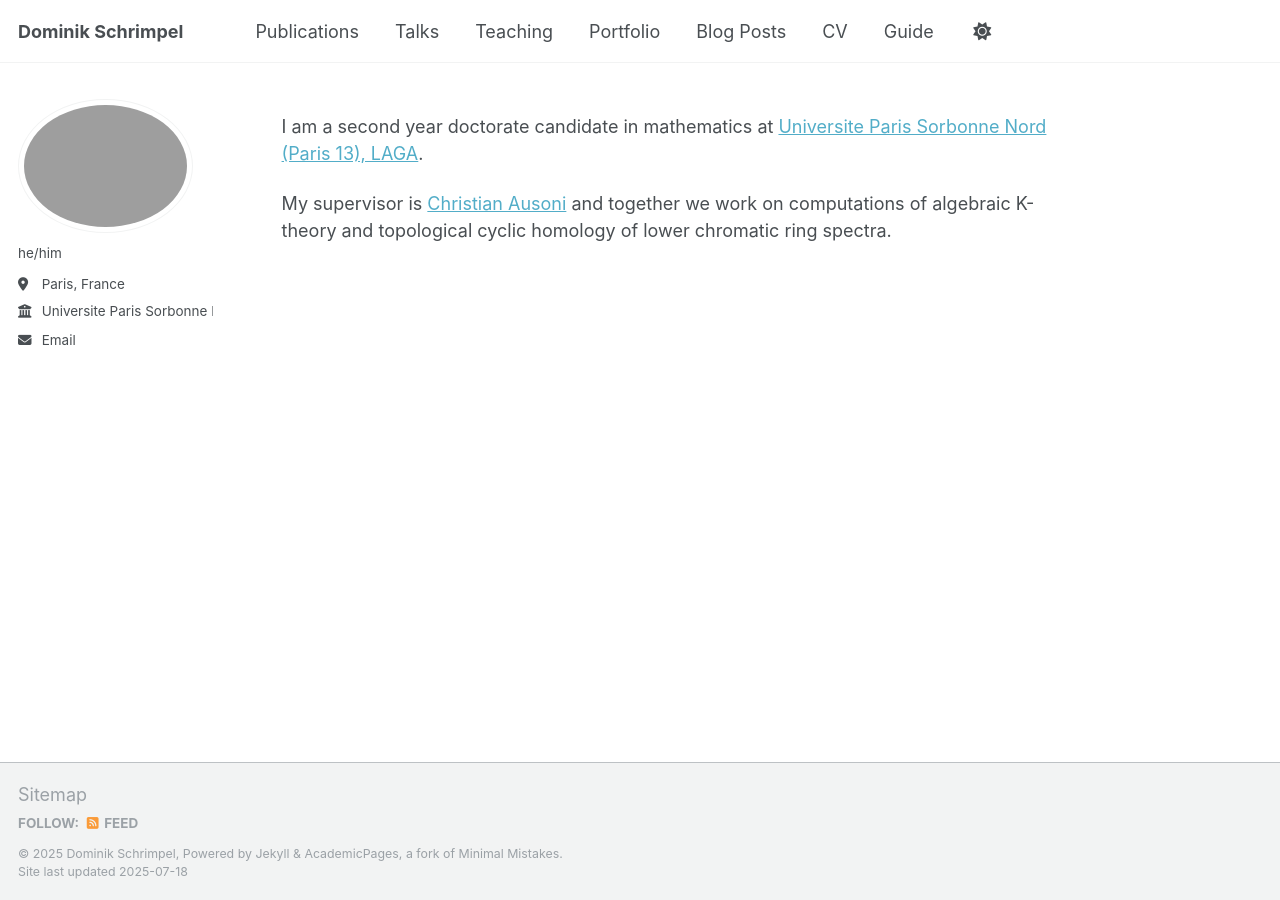
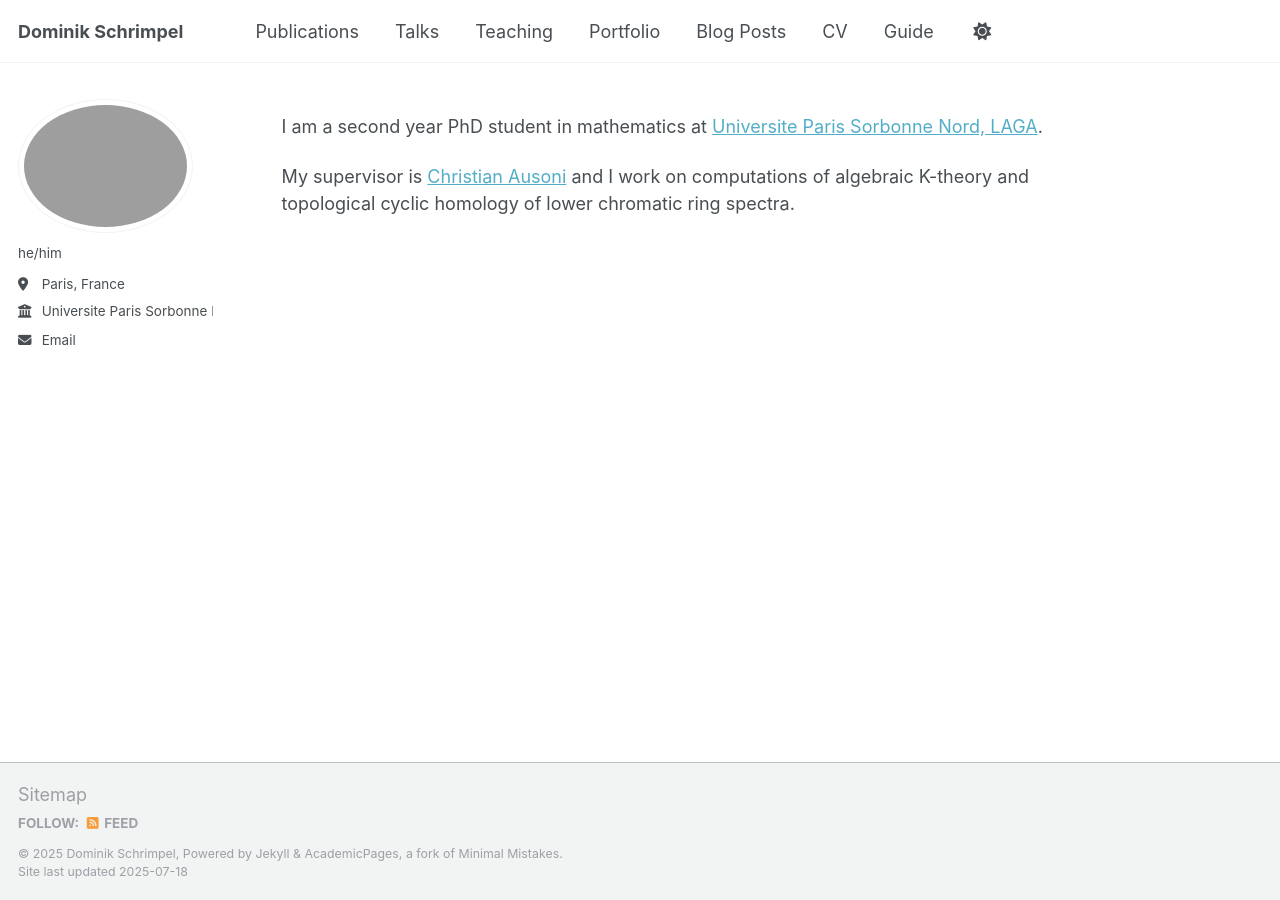
Before and after one commit to dominikschrimpel/dominik.schrimpel, a Jekyll site: the page built from _pages/about.md, in a window 1280 px wide. Built offline with Jekyll 4.4.1, drawn with Linux system fonts in a browser that asks for light colours; a script that is not in the unit is left out.

Commit message:
Update about.md

```diff
--- a/_pages/about.md
+++ b/_pages/about.md
@@ -7,6 +7,6 @@ redirect_from:
   - /about.html
 ---
 
-I am a second year doctorate candidate in mathematics at [Universite Paris Sorbonne Nord (Paris 13), LAGA](https://www.math.univ-paris13.fr/).
+I am a second year PhD student in mathematics at [Universite Paris Sorbonne Nord, LAGA](https://www.math.univ-paris13.fr/).
 
-My supervisor is [Christian Ausoni](https://www.math.univ-paris13.fr/~ausoni/) and together we work on computations of algebraic K-theory and topological cyclic homology of lower chromatic ring spectra.
+My supervisor is [Christian Ausoni](https://www.math.univ-paris13.fr/~ausoni/) and I work on computations of algebraic K-theory and topological cyclic homology of lower chromatic ring spectra.
```
